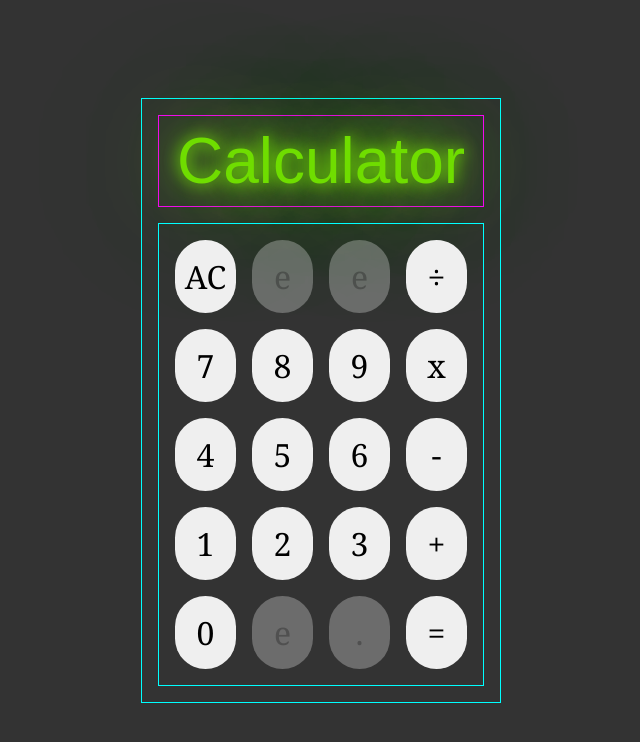
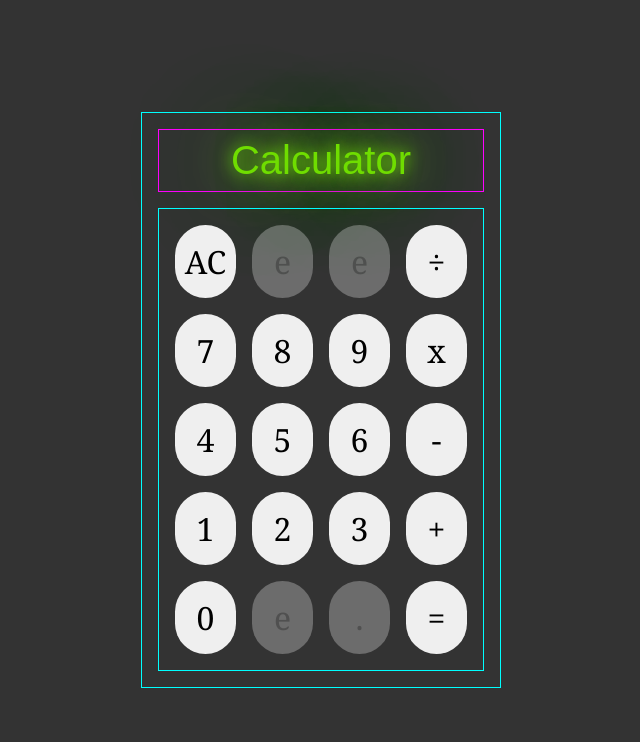
Before and after one commit to karnesv/foundations-calculator, a plain HTML site: page index.html in a window 1280 px wide. Shown: the whole page, without its empty margins (319-959 px from the left). Drawn offline with Linux system fonts and the light colour scheme; a web font is replaced by a local one.

Commit message:
smaller font size on display

```diff
--- a/style.css
+++ b/style.css
@@ -121,7 +121,7 @@ button {
 
   #display-content {
     margin: 0.5rem;
-    font-size: 4rem;
+    font-size: 2.5rem;
   }
   #buttons {
     margin: 1rem;
```
